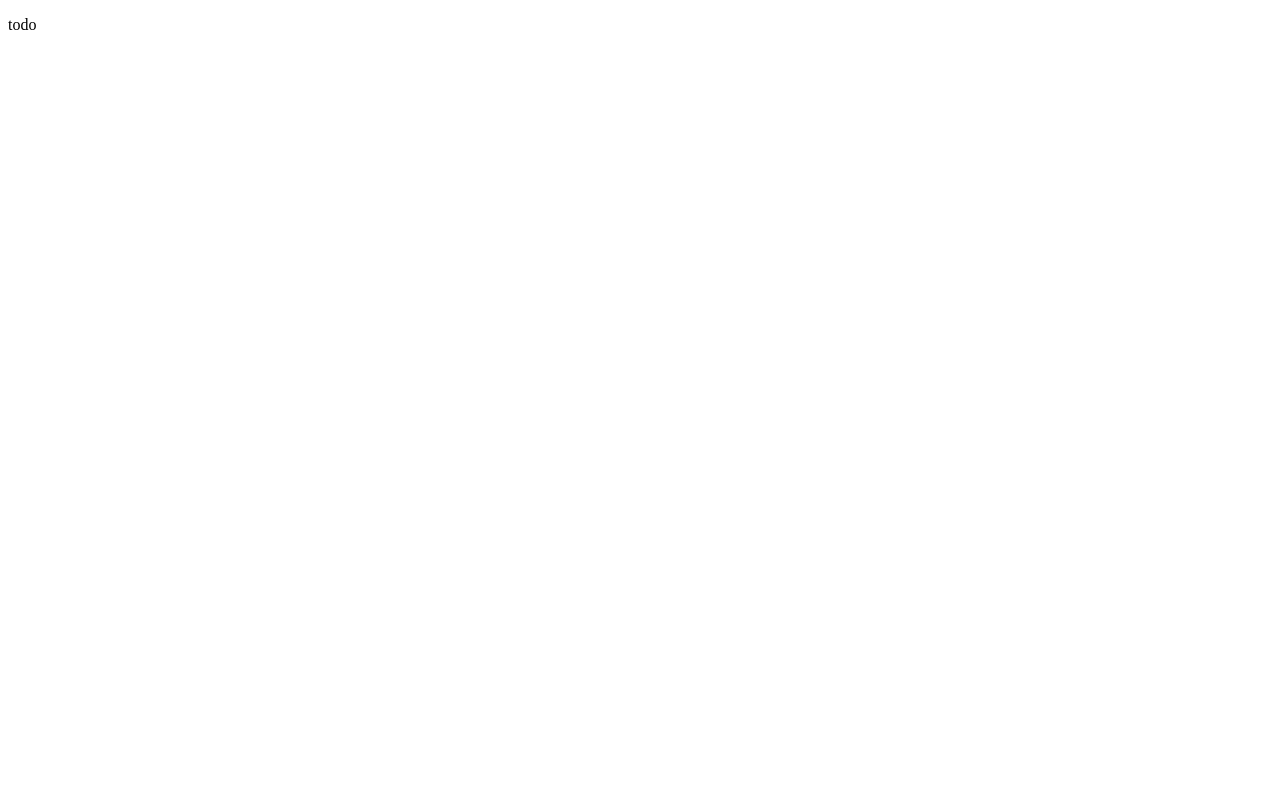
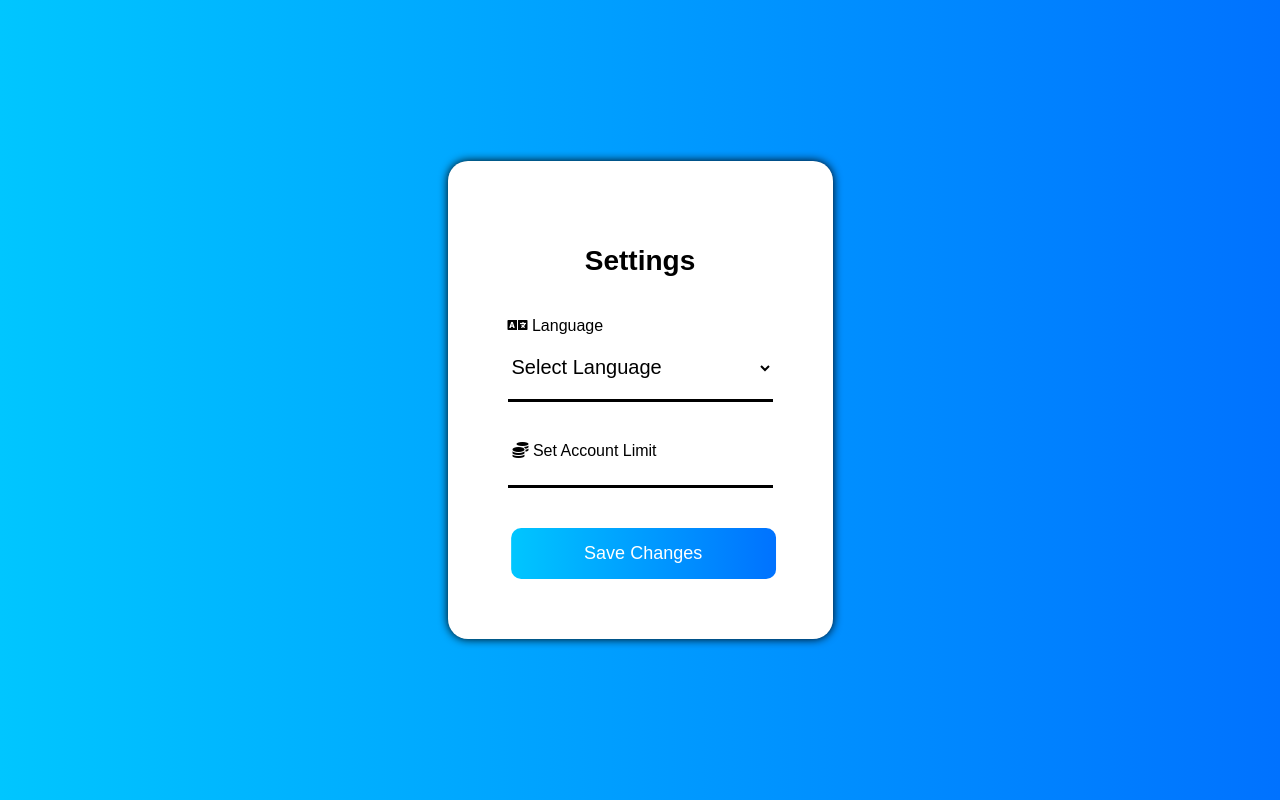
Before and after one commit to enverdgny/onlinebanking, a plain HTML site: page settings.html in a window 1280 px wide. Drawn offline with Linux system fonts and the light colour scheme.

Commit message:
settings page

```diff
--- /dev/null
+++ b/settings.css
@@ -0,0 +1,91 @@
+body {
+    font-family: Arial, sans-serif;
+    background: linear-gradient(to right, #00c6ff, #0072ff);
+    height: 100vh;
+    margin: 0;
+    color: #fff;
+    display: flex;
+    align-items: center;
+    justify-content: center;
+}
+
+.settings-container {
+    background: #fff;
+    padding: 60px;
+    border-radius: 20px;
+    box-shadow: 0px 0px 10px 0px #000;
+    color: #000;
+}
+
+.settings-container h2 {
+    text-align: center;
+    margin-bottom: 40px;
+    font-size: 28px;
+}
+
+.input-group {
+    position: relative;
+    margin: 20px 0;
+}
+
+.input-group input,
+.input-group select {
+    border: none;
+    outline: none;
+    background: none;
+    width: 100%;
+    padding: 20px 0;
+    font-size: 20px;
+    border-bottom: 3px solid #000;
+    transition: 0.5s;
+}
+
+.input-group span {
+    position: absolute;
+    top: 20px;
+    left: 0;
+    padding: 0 0 10px 5px;
+    pointer-events: none;
+    transition: 0.5s;
+    font-size: 16px;
+}
+
+.input-group input:focus~span,
+.input-group input:valid~span,
+.input-group select:focus~span,
+.input-group select:valid~span {
+    transform: translateY(-50%);
+    font-size: 14px;
+    color: #000;
+}
+
+.checkbox-group {
+    margin-top: 20px;
+}
+
+.checkbox-group label {
+    font-size: 16px;
+}
+
+.settings-btn {
+    width: 100%;
+    padding: 15px 0;
+    font-size: 18px;
+    background: linear-gradient(to right, #00c6ff, #0072ff);
+    border: none;
+    border-radius: 10px;
+    color: #fff;
+    cursor: pointer;
+    margin-top: 20px;
+    animation: shake2 0.9s infinite alternate;
+}
+
+@keyframes shake2 {
+    0% {
+        transform: translateX(-5px);
+    }
+
+    100% {
+        transform: translateX(6px);
+    }
+}
--- a/settings.html
+++ b/settings.html
@@ -1,11 +1,32 @@
 <!DOCTYPE html>
 <html lang="en">
+
 <head>
     <meta charset="UTF-8">
     <meta name="viewport" content="width=device-width, initial-scale=1.0">
-    <title>Document</title>
+    <title>Settings</title>
+    <link rel="stylesheet" href="https://cdnjs.cloudflare.com/ajax/libs/font-awesome/5.15.4/css/all.min.css">
+    <link rel="stylesheet" href="settings.css">
 </head>
+
 <body>
-    <p>todo</p>
+    <div class="settings-container">
+        <h2>Settings</h2>
+        <div class="input-group">
+            <div><i class="fas fa-language"></i> Language</div>
+            <select id="language" required>
+                <option value="" disabled selected>Select Language</option>
+                <option value="en">English</option>
+                <option value="tr">Turkish</option>
+                <option value="es">Spanish</option>
+            </select>
+        </div>
+        <div class="input-group">
+            <input type="number" id="accountLimit" min="0" required>
+            <span><i class="fas fa-coins"></i> Set Account Limit</span>
+        </div>
+        <a href="index.html"><button class="settings-btn">Save Changes</button></a>
+    </div>
 </body>
+
 </html>
```
